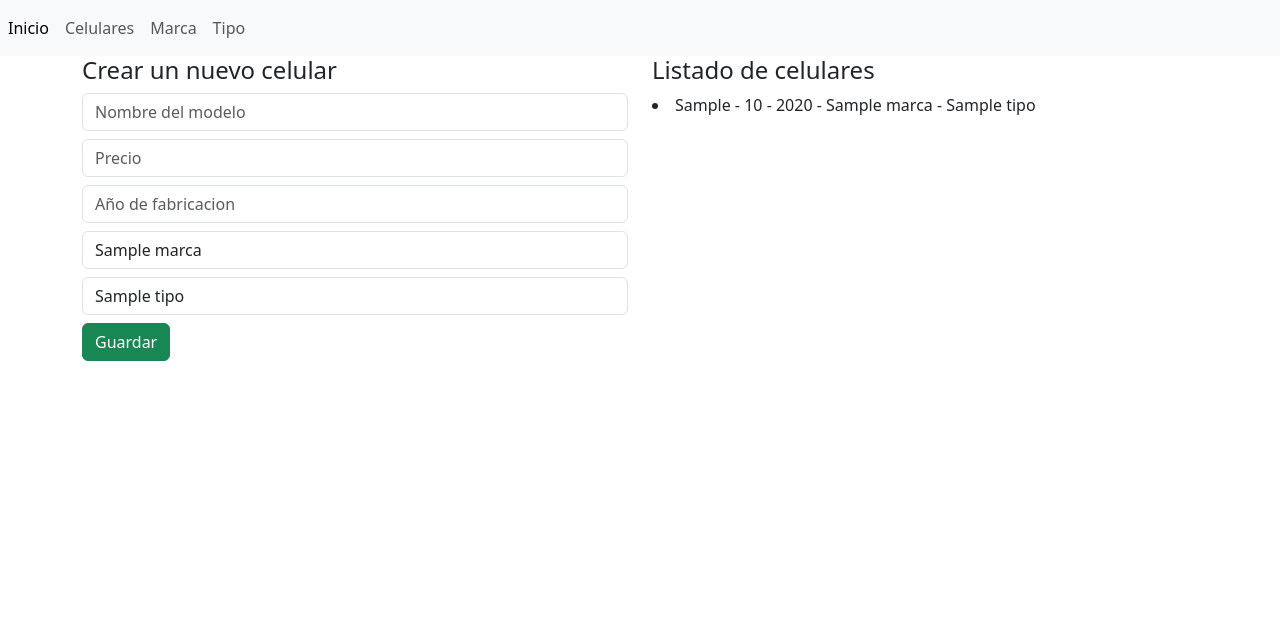
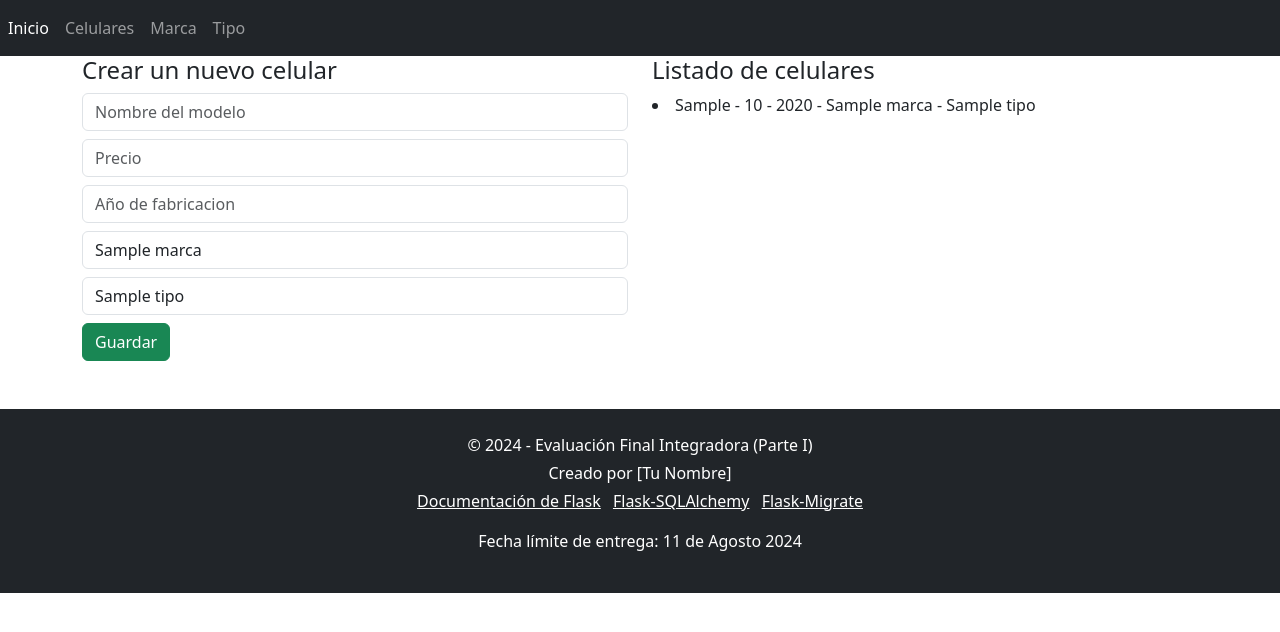
Before and after one commit to MatiJFernandez/efi-python, a Flask app: page /celulares in a window 1280 px wide. Shown: the top 632 px of the page. Run offline with Flask 3, Linux system fonts and the light colour scheme; tables that the repository leaves empty hold one stand-in row (values such as "Sample post").

Commit message:
agrega footer al templateBase

```diff
--- a/app.py
+++ b/app.py
@@ -65,6 +65,7 @@ def celulares():
     celulares = Celular.query.all()
     marcas = Marca.query.all()
     tipos = Tipo.query.all()
+    print("---------")
 
     if request.method == 'POST':
         modelo = request.form['modelo']
--- a/templates/celulares.html
+++ b/templates/celulares.html
@@ -1,4 +1,6 @@
 {% extends 'templateBase.html' %}
+
+{% block title %}Celulares{% endblock %}
 
 {% block content %}
 <div class="container">
@@ -32,5 +34,4 @@
         </div>
     </div>
 </div>
-
 {% endblock %}
--- a/templates/templateBase.html
+++ b/templates/templateBase.html
@@ -2,20 +2,19 @@
 <html lang="en">
 
   <head>
-  <title>{% block title %}{% endblock %}</title>
-  <!-- Required meta tags -->
+    <title>{% block title %}Inicio{% endblock %}</title>
+
     <meta charset="utf-8" />
     <meta name="viewport" content="width=device-width, initial-scale=1, shrink-to-fit=no" />
 
-  <!-- Bootstrap CSS v5.2.1 -->
-  <link href="https://cdn.jsdelivr.net/npm/bootstrap@5.3.2/dist/css/bootstrap.min.css" rel="stylesheet"
-    integrity="sha384-T3c6CoIi6uLrA9TneNEoa7RxnatzjcDSCmG1MXxSR1GAsXEV/Dwwykc2MPK8M2HN" crossorigin="anonymous" />
+    <link href="https://cdn.jsdelivr.net/npm/bootstrap@5.3.2/dist/css/bootstrap.min.css" rel="stylesheet" integrity="sha384-T3c6CoIi6uLrA9TneNEoa7RxnatzjcDSCmG1MXxSR1GAsXEV/Dwwykc2MPK8M2HN" crossorigin="anonymous" />
   </head>
 
   <body>
-  <nav class="navbar navbar-expand navbar-light bg-light">
+    <nav class="navbar navbar-expand navbar-dark bg-dark">
       <div class="nav navbar-nav">
-      <a class="nav-item nav-link active" href="/" aria-current="page">Inicio <span class="visually-hidden">(current)</span></a>
+        <a class="nav-item nav-link active" href="/" aria-current="page">Inicio <span
+            class="visually-hidden">(current)</span></a>
         <a class="nav-item nav-link" href="/celulares">Celulares</a>
         <a class="nav-item nav-link" href="/marca_list">Marca</a>
         <a class="nav-item nav-link" href="/tipo_list">Tipo</a>
@@ -27,8 +26,23 @@
       <!-- place navbar here -->
     </header>
     <main></main>
-  <footer>
-    <!-- place footer here -->
+    <footer class="bg-dark text-white mt-5 p-4 text-center">
+      <div class="container">
+        <p class="mb-1">&copy; 2024 - Evaluación Final Integradora (Parte I)</p>
+        <p class="mb-1">Creado por [Tu Nombre]</p>
+        <ul class="list-inline">
+          <li class="list-inline-item">
+            <a href="https://flask.palletsprojects.com/" class="text-white">Documentación de Flask</a>
+          </li>
+          <li class="list-inline-item">
+            <a href="https://flask-sqlalchemy.palletsprojects.com/" class="text-white">Flask-SQLAlchemy</a>
+          </li>
+          <li class="list-inline-item">
+            <a href="https://flask-migrate.readthedocs.io/" class="text-white">Flask-Migrate</a>
+          </li>
+        </ul>
+        <p class="mt-2">Fecha límite de entrega: 11 de Agosto 2024</p>
+      </div>
     </footer>
     <!-- Bootstrap JavaScript Libraries -->
     <script src="https://cdn.jsdelivr.net/npm/@popperjs/core@2.11.8/dist/umd/popper.min.js"
```
Also changed, not shown: models.py (+27 -3 lines). Lines whose indentation alone changed are shown as unchanged.
